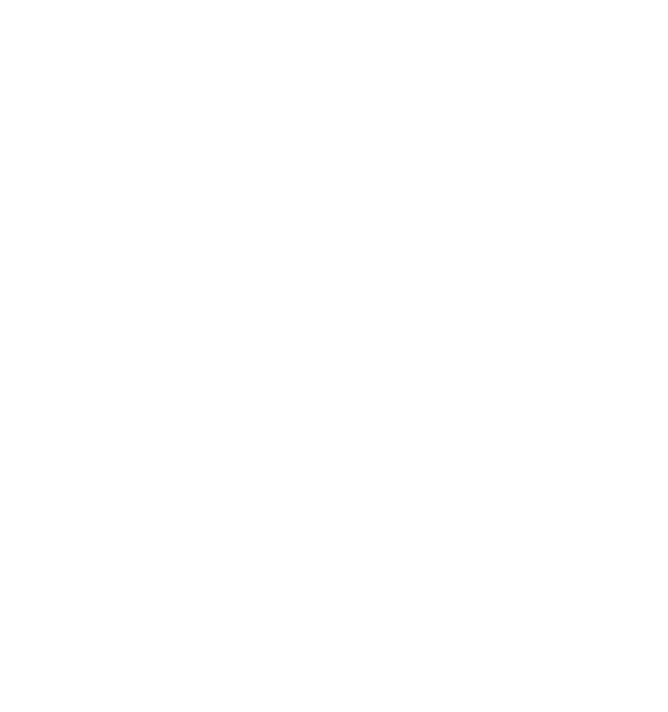
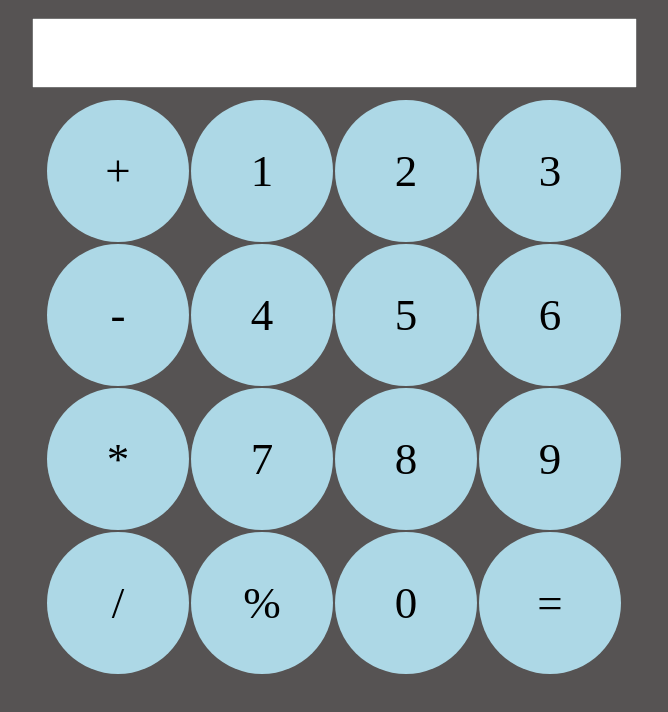
Before and after one commit to priyanshu1607/calculator, a plain HTML site: page index.html in a window 1280 px wide. Shown: the whole page, without its empty margins (306-974 px from the left). Drawn offline with Linux system fonts and the light colour scheme.

Commit message:
abhi ke liye bhot hai

```diff
--- a/index.html
+++ b/index.html
@@ -1,14 +1,49 @@
 <!DOCTYPE html>
 <html lang="en">
+
 <head>
     <meta charset="UTF-8">
     <meta http-equiv="X-UA-Compatible" content="IE=edge">
     <meta name="viewport" content="width=device-width, initial-scale=1.0">
-   <link rel="stylesheet" href="style.css">
+    <link rel="stylesheet" href="style.css">
     <title>Document</title>
 </head>
+
 <body>
+    <div>
+        <input type="text" id="input_field">
+    </div>
 
-    <script src="input.js"></script>
+    <div>
+        <table>
+            <tr>
+                <td id="+">+</td>
+                <td id="1">1</td>
+                <td id="2">2</td>
+                <td id="3">3</td>
+            </tr>
+            <tr>
+                <td id="-">-</td>
+                <td id="4">4</td>
+                <td id="5">5</td>
+                <td id="6">6</td>
+            </tr>
+            <tr>
+                <td id="*">*</td>
+                <td id="7">7</td>
+                <td id="8">8</td>
+                <td id="9">9</td>
+            </tr>
+            <tr>
+                <td id="/">/</td>
+                <td id="%">%</td>
+                <td id="0">0</td>
+                <td id="=">=</td>
+            </tr>
+        </table>
+    </div>
+
 </body>
+<script src="input.js"></script>
+
 </html>
--- a/input.js
+++ b/input.js
@@ -0,0 +1,19 @@
+document.getElementById("+").onclick
+document.getElementById("1").onclick
+document.getElementById("2").onclick
+document.getElementById("3").onclick
+
+document.getElementById("-").onclick
+document.getElementById("4").onclick
+document.getElementById("5").onclick
+document.getElementById("6").onclick
+
+document.getElementById("*").onclick
+document.getElementById("7").onclick
+document.getElementById("8").onclick
+document.getElementById("9").onclick
+
+document.getElementById("/").onclick
+document.getElementById("%").onclick
+document.getElementById("0").onclick
+document.getElementById("=").onclick
--- a/style.css
+++ b/style.css
@@ -0,0 +1,25 @@
+
+body{
+    background-color: rgb(86, 83, 83);
+    font-size: 45px;
+}
+div {
+    display: flex;
+    justify-content: center;
+}
+input{
+    width: 597px;
+    height: 64px;
+    margin: 10px auto;
+}
+td {
+    background-color: lightblue;
+    border-radius: 81px;
+    text-align: center;
+    height: 140px;
+    width: 140px;
+}
+td:hover{
+    background-color: rgb(220, 113, 220);
+    cursor: pointer;
+}
```
